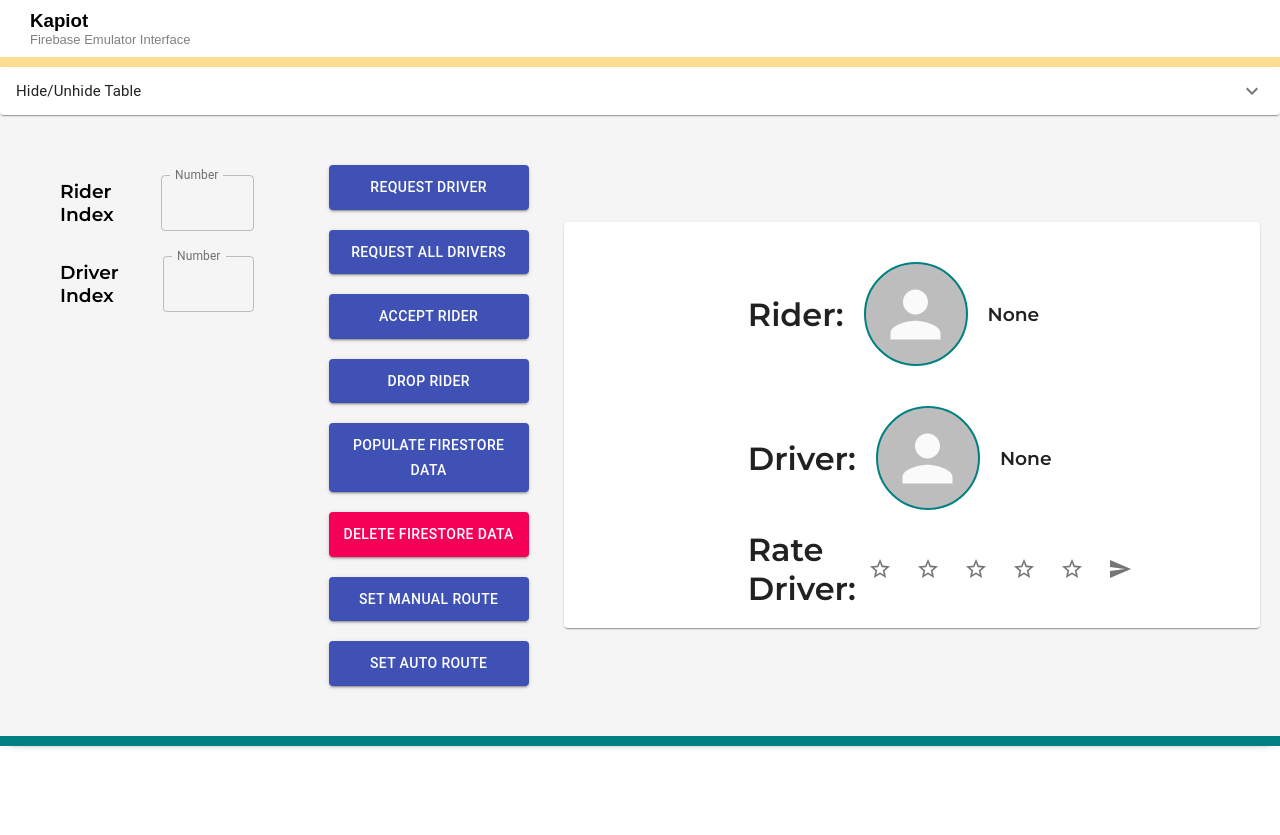
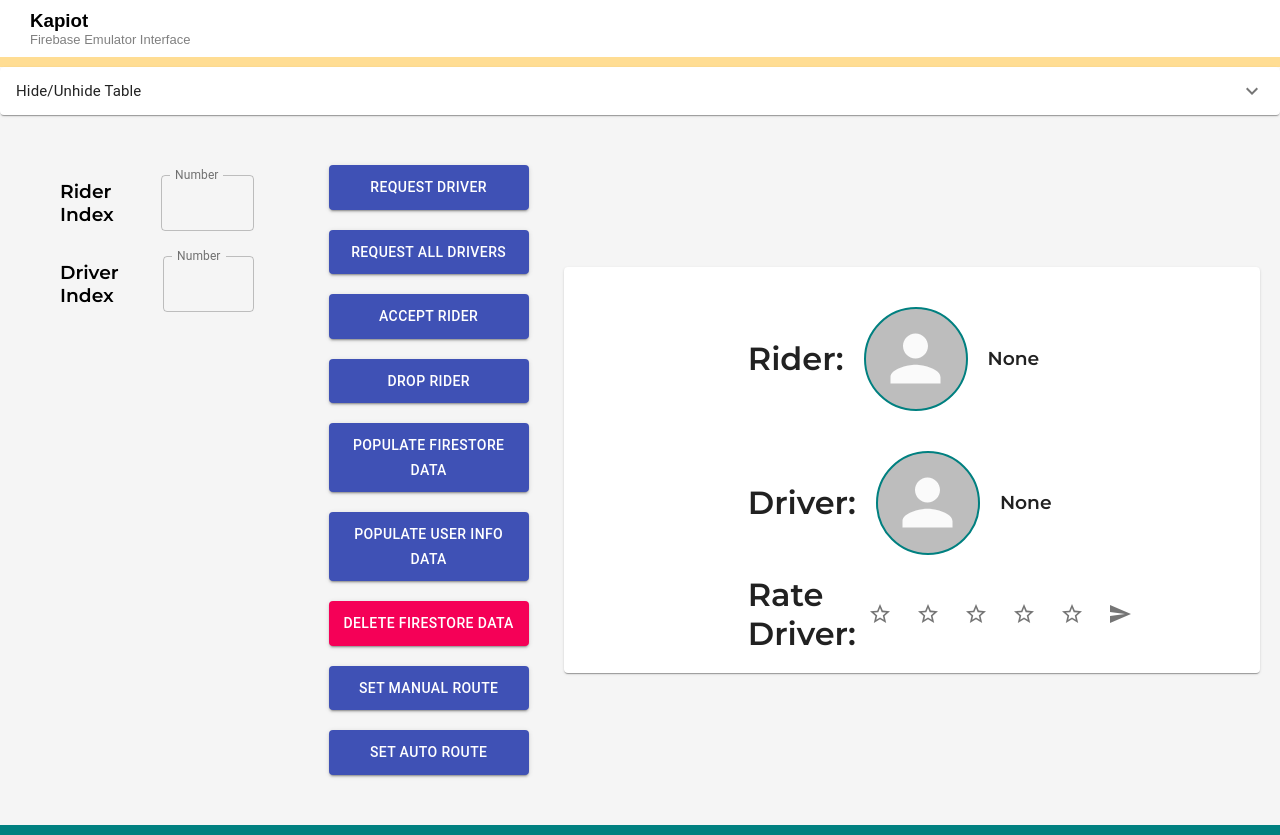
Before and after one commit to charlesausejojr/kapiot_dev_tool, a React (Create React App) app: page / in a window 1280 px wide. Before the commit the page ends 800 px from the top, so only its background shows below. Built offline with nearby package versions, Linux system fonts and the light colour scheme; a web font is replaced by a local one.

Commit message:
Add button to populate user info

```diff
--- a/src/components/ActionField.js
+++ b/src/components/ActionField.js
@@ -170,6 +170,10 @@ function ActionField() {
         e.preventDefault();
         axios.get("http://localhost:5001/kapiot-46cbc/us-central1/populateAll");
     }
+    const populateUserInfo = (e) => {
+        e.preventDefault();
+        axios.get("http://localhost:5001/kapiot-46cbc/us-central1/populateUserInfo");
+    }
     const requestDriver = (e) => {
         e.preventDefault();
         setInfo();
@@ -254,6 +258,7 @@ function ActionField() {
                 <Button onClick={acceptRider}variant='contained' color='primary' className="action__button">Accept Rider</Button>
                 <Button onClick={dropRider} variant='contained' color='primary' className="action__button">Drop Rider</Button>
                 <Button onClick={populateAll} variant='contained' color='primary' className="action__button">Populate Firestore Data</Button>
+                <Button onClick={populateUserInfo} variant='contained' color='primary' className="action__button">Populate User Info Data</Button>
                 <Button onClick={deleteAll} variant='contained' color='secondary' className="action__button">Delete Firestore Data</Button>
                 {(!isAuto && !isManual) &&
                     <>
```
